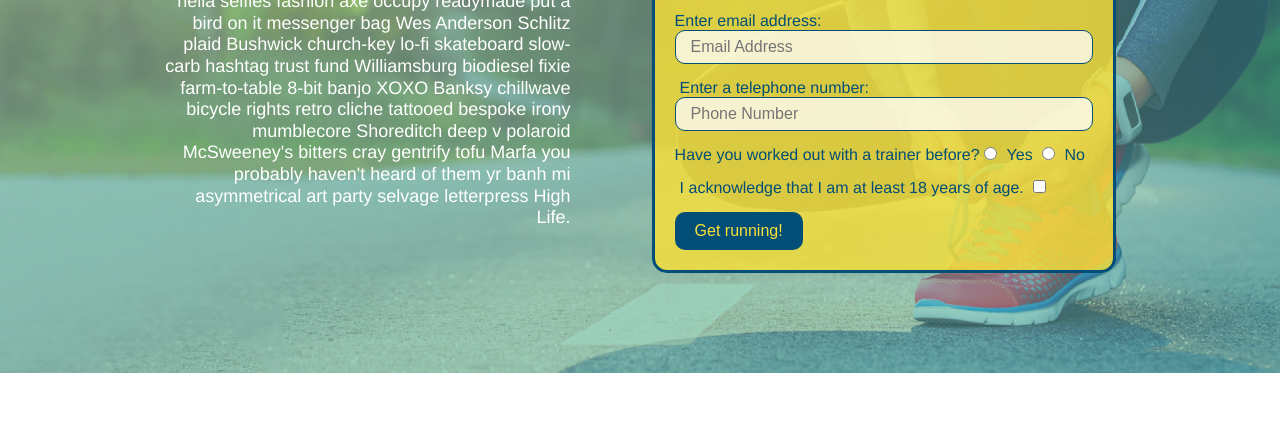
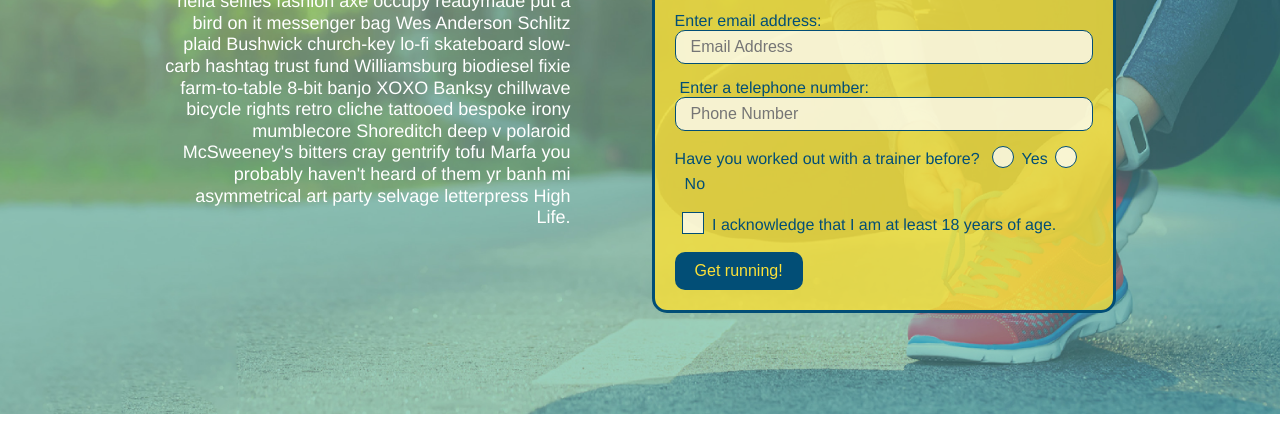
Before and after one commit to sper0054/run-buddy, a plain HTML site: page index.html in a window 1280 px wide. Shown: the part 345-775 px from the top of the page. Drawn offline with Linux system fonts and the light colour scheme.

Commit message:
radio and check boxes

```diff
--- a/assets/css/style.css
+++ b/assets/css/style.css
@@ -22,6 +22,7 @@ header {
     background-size: cover;
     background-position: 80%;
     background-attachment: fixed;
+    z-index: 9999;
 }
 
 header h1 {
@@ -173,6 +174,66 @@ section {
 .hero-form button:hover {
     background-color: #39a6b2;
 }
+
+.checkbox-wrapper input, .radio-wrapper input {
+    opacity:0;
+}
+
+.checkbox-wrapper label, .radio-wrapper label {
+    position:relative;
+    left: 10px;
+    margin: 10px;
+    line-height: 1.6;
+}
+
+.checkbox-wrapper label::before, .radio-wrapper label::before {
+    content: "";
+    height: 20px;
+    width: 20px;
+    background: rgba(255,255,255,0.75);
+    border: 1px solid #024e76;
+    position: absolute;
+    top: -4px;
+    left: -30px;
+}
+
+.radio-wrapper label::before {
+    border-radius:50%;
+}
+
+.radio-wrapper label::after {
+    content:"";
+    width: 20px;
+    height: 20px;
+    border-radius: 50%;
+    background: #024e76;
+    position: absolute;
+    left: -29px;
+    top: -3px;
+    background-image: radial-gradient(circle, #39a6b2, #024e76);
+}
+
+.checkbox-wrapper label::after {
+    content:"";
+    height: 6px;
+    width:14px;
+    border-left: 2px solid #024e76;
+    border-bottom: 2px solid #024e76;
+    position:absolute;
+    left:-26px;
+    top:1px;
+    transform:rotate(-58deg);
+}
+
+.checkbox-wrapper input + label::after, .radio-wrapper input + label::after {
+    content: none;
+}
+
+.checkbox-wrapper input:checked + label::after, .radio-wrapper input:checked + label::after {
+    content:"";
+}
+
+
 
 /* Hero Style End */
 
--- a/index.html
+++ b/index.html
@@ -53,16 +53,22 @@
                     <input type="tel" placeholder="Phone Number" name="phone" id="phone" class="form-input" />
                     <p>
                         Have you worked out with a trainer before?
+                        <span class="radio-wrapper">
                             <input type="radio" name="trainer-confirm" id="trainer-yes" />
                             <label for="trainer-yes">Yes</label>
+                        </span>
+                        <span class="radio-wrapper">
                             <input type="radio" name="trainer-confirm" id="trainer-no" />
                             <label for="trainer-no">No</label>
+                        </span>
                     </p>
                     <p>
+                        <span class="checkbox-wrapper">
+                            <input type="checkbox" name="age-confirm" id="checkbox" />
                             <label for="checkbox" >
                                 I acknowledge that I am at least 18 years of age.
                             </label>
-                        <input type="checkbox" name="age-confirm" id="checkbox" />
+                        </span>
                     </p>
                     <button type="submit">
                         Get running!
```
Lines whose indentation alone changed are shown as unchanged.
